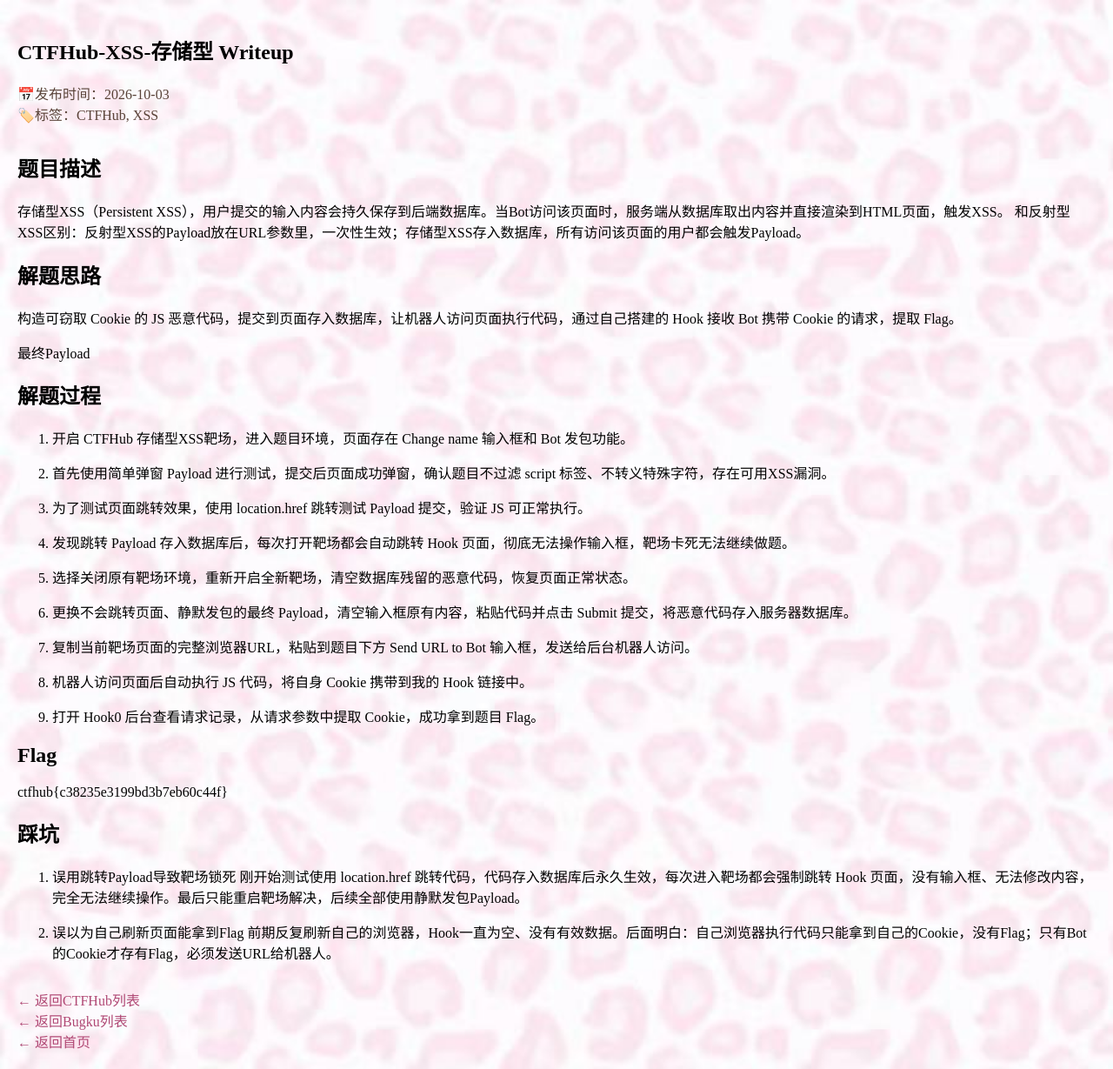
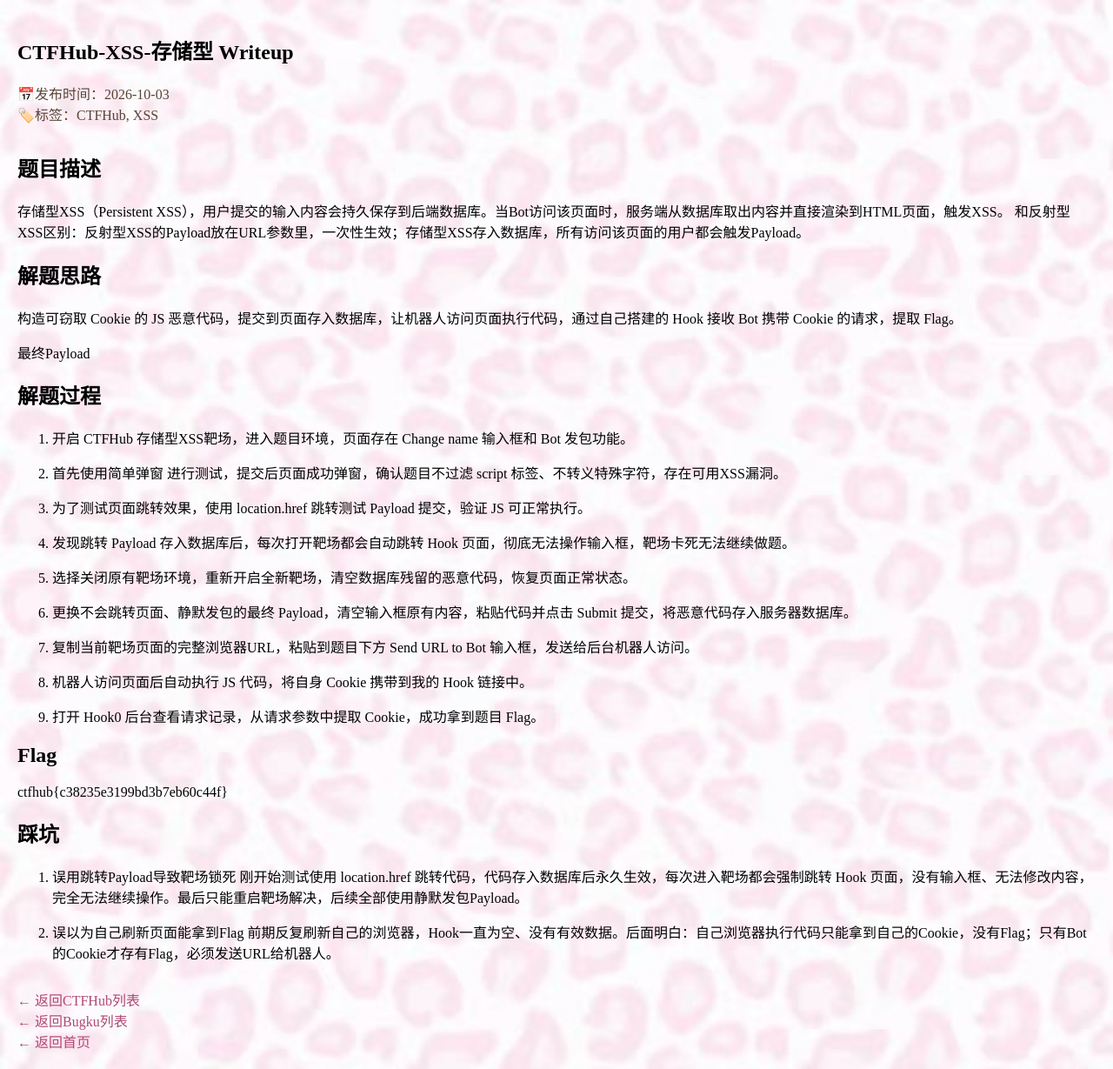
Before and after one commit to Eclair-Tracy/Eclair-Tracy.github.io, a Jekyll site: the page built from _posts/2026-10-03-ctfhub-XSS-存储型.md, in a window 1280 px wide. Shown: the whole page at 87% size. Built offline with Jekyll 4.4.1, drawn with Linux system fonts in a browser that asks for light colours.

Commit message:
Update 2026-10-03-ctfhub-XSS-存储型.md

```diff
--- a/_posts/2026-10-03-ctfhub-XSS-存储型.md
+++ b/_posts/2026-10-03-ctfhub-XSS-存储型.md
@@ -19,7 +19,7 @@ tags: [CTFHub, XSS]
 ## 解题过程
 1. 开启 CTFHub 存储型XSS靶场，进入题目环境，页面存在 Change name 输入框和 Bot 发包功能。
 
-2. 首先使用简单弹窗 Payload <script>alert(1)</script> 进行测试，提交后页面成功弹窗，确认题目不过滤 script 标签、不转义特殊字符，存在可用XSS漏洞。
+2. 首先使用简单弹窗 进行测试，提交后页面成功弹窗，确认题目不过滤 script 标签、不转义特殊字符，存在可用XSS漏洞。
 
 3. 为了测试页面跳转效果，使用 location.href 跳转测试 Payload 提交，验证 JS 可正常执行。
 
```
